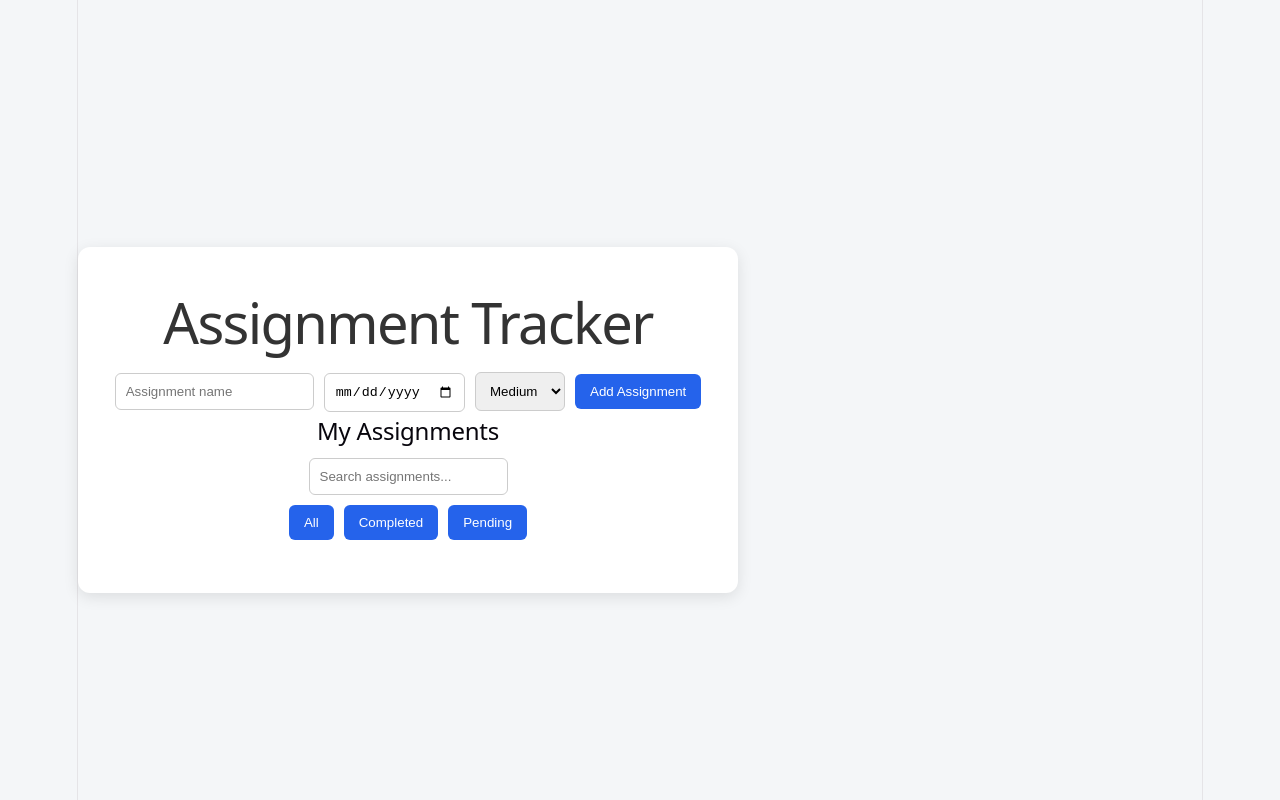
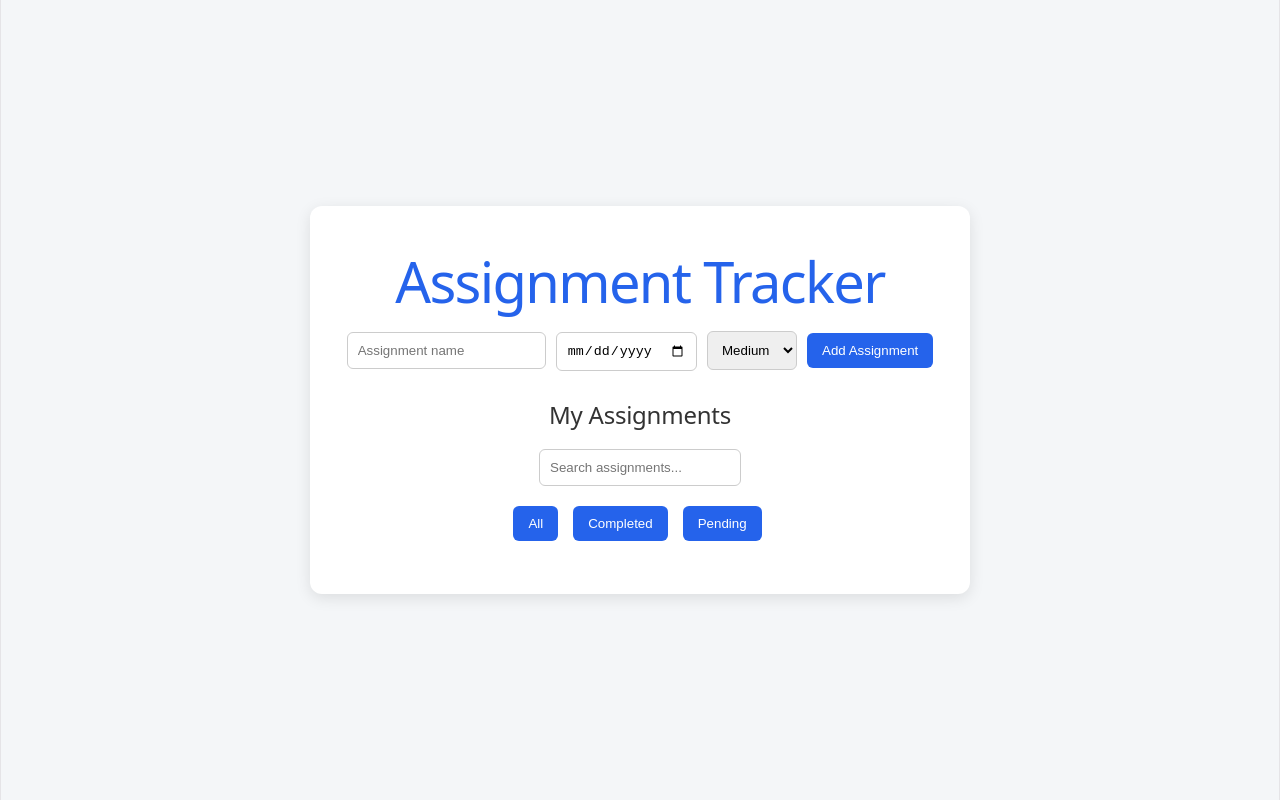
Before and after one commit to yash110905/react-assignment-tracker, a React (Vite) app in the folder react-assignment-tracker/: page / in a window 1280 px wide. Built offline with nearby package versions, Linux system fonts and the light colour scheme.

Commit message:
Added search filter and improved UI styling

```diff
--- a/react-assignment-tracker/src/App.css
+++ b/react-assignment-tracker/src/App.css
@@ -4,26 +4,35 @@ body {
   margin: 0;
   padding: 0;
 }
-
 #root {
+  width: 100%;
+  min-height: 100vh;
   display: flex;
   justify-content: center;
-  min-height: 100vh;
 }
 
 .container {
   width: 600px;
-  margin-top: 40px;
+  margin: 40px auto;
   background: white;
   padding: 30px;
   border-radius: 12px;
   box-shadow: 0 4px 15px rgba(0,0,0,0.1);
 }
 
+
 h1 {
   text-align: center;
+  color: #2563eb;
+}
+
+
+h2 {
   color: #333;
+  margin-top: 25px;
+  margin-bottom: 15px;
 }
+
 
 input,
 select {
@@ -32,6 +41,7 @@ select {
   border: 1px solid #ccc;
   border-radius: 6px;
 }
+
 
 button {
   padding: 10px 15px;
@@ -43,11 +53,30 @@ button {
   color: white;
 }
 
+
 button:hover {
   opacity: 0.8;
 }
 
 
+/* Search box */
+.search-box {
+  width: 30%;
+}
+
+
+/* Filter buttons */
+.filter-buttons {
+  margin: 10px 0;
+}
+
+
+.filter-buttons button {
+  margin-right: 10px;
+}
+
+
+/* Assignment list */
 ul {
   list-style: none;
   padding: 0;
@@ -62,6 +91,7 @@ li {
   display: flex;
   align-items: center;
   gap: 10px;
+  color: #333;
 }
 
 
```
